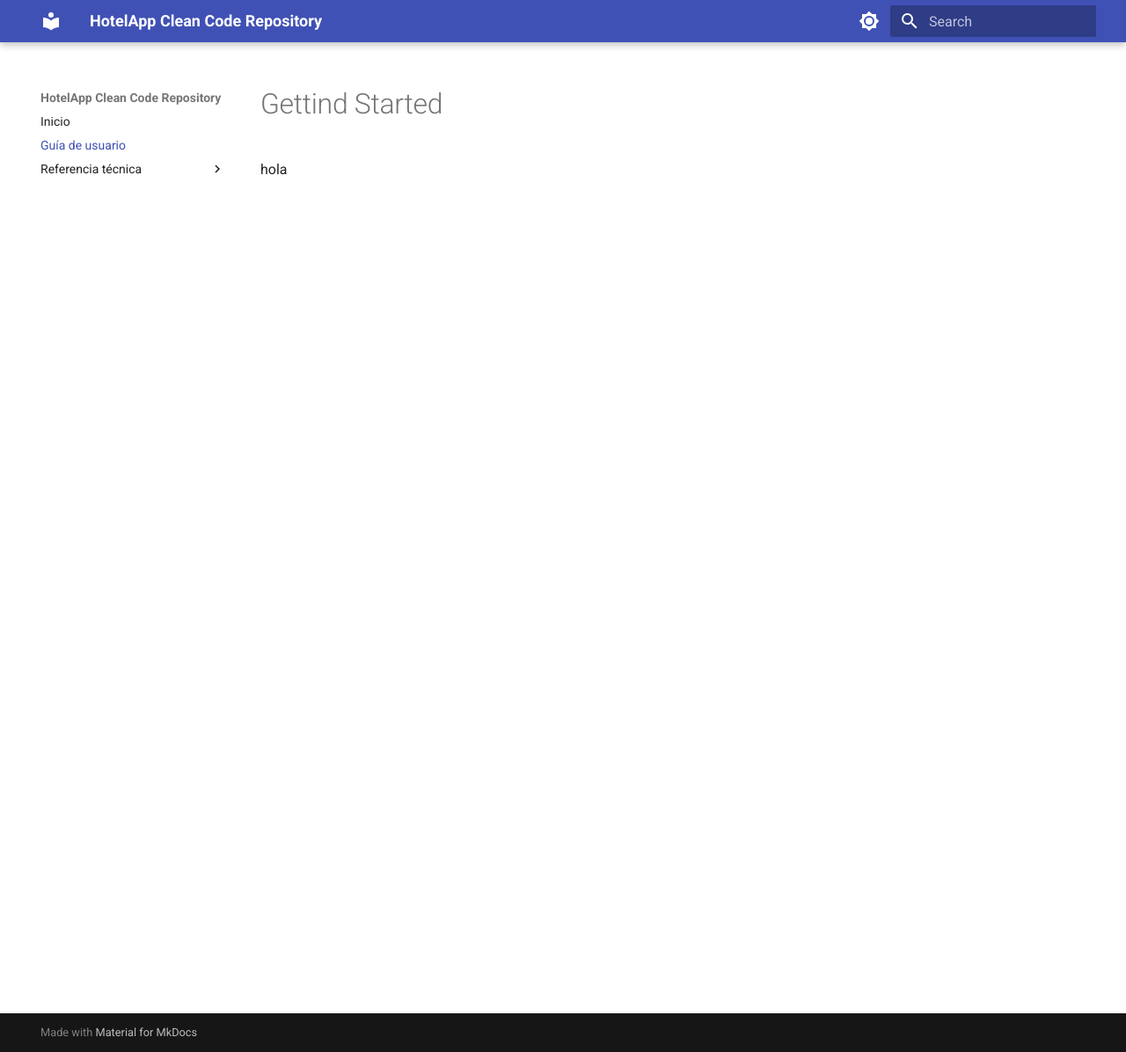
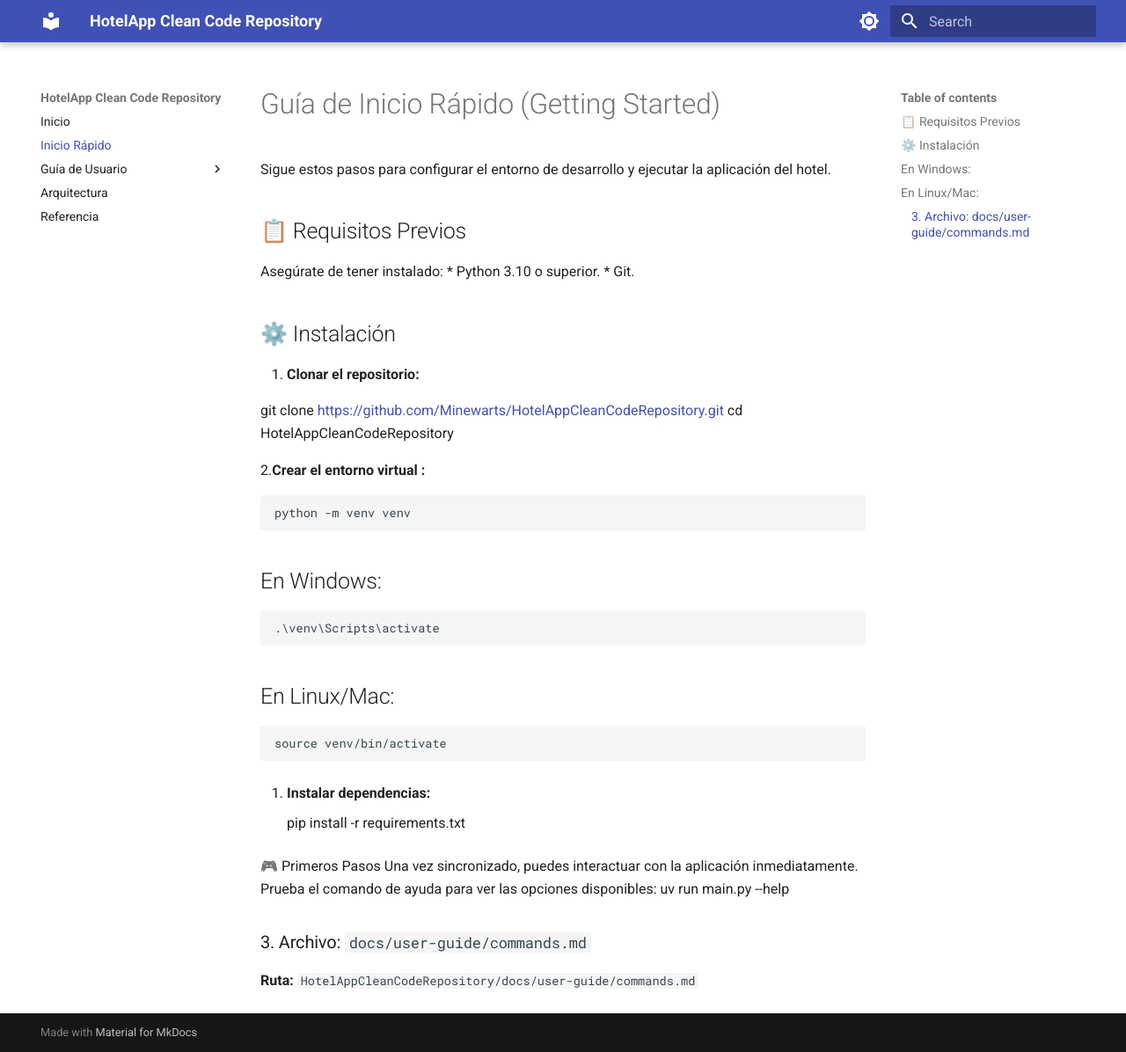
Before and after one commit to Minewarts/HotelAppCleanCodeRepository, an MkDocs documentation site: the page built from docs/getting-started.md, in a window 1280 px wide and 1196 px high. Shown: the whole window at 88% size. Built offline with MkDocs 1.6.1 and Material for MkDocs 9.7.7, drawn with Linux system fonts in a browser that asks for light colours.

Commit message:
Finalizando mkdocs

```diff
--- a/docs/getting-started.md
+++ b/docs/getting-started.md
@@ -1,3 +1,42 @@
-# Gettind Started
+# Guía de Inicio Rápido (Getting Started)
 
-hola
+Sigue estos pasos para configurar el entorno de desarrollo y ejecutar la aplicación del hotel.
+
+## 📋 Requisitos Previos
+Asegúrate de tener instalado:
+* Python 3.10 o superior.
+* Git.
+
+## ⚙️ Instalación
+
+1. **Clonar el repositorio:**
+
+   git clone [https://github.com/Minewarts/HotelAppCleanCodeRepository.git](https://github.com/Minewarts/HotelAppCleanCodeRepository.git)
+   cd HotelAppCleanCodeRepository
+
+
+2.**Crear el entorno virtual :**
+
+    python -m venv venv
+
+## En Windows:
+
+    .\venv\Scripts\activate
+
+## En Linux/Mac:
+
+    source venv/bin/activate
+
+
+3. **Instalar dependencias:**
+
+    pip install -r requirements.txt
+
+
+🎮 Primeros Pasos
+Una vez sincronizado, puedes interactuar con la aplicación inmediatamente. Prueba el comando de ayuda para ver las opciones disponibles:
+    uv run main.py --help
+
+
+### 3. Archivo: `docs/user-guide/commands.md`
+**Ruta:** `HotelAppCleanCodeRepository/docs/user-guide/commands.md`
--- a/mkdocs.yml
+++ b/mkdocs.yml
@@ -25,11 +25,16 @@ plugins:
         python:
           paths: ["src"]
 
+
+
 nav:
   - Inicio: index.md
-  - Guía de usuario: getting-started.md
-  - Referencia técnica:
-    - API de python: api.md
+  - Inicio Rápido: getting-started.md
+  - Guía de Usuario:
+      - Comandos CLI: commands.md
+      - Persistencia: persistence.md
+  - Arquitectura: architecture.md
+  - Referencia: reference.md
 
 markdown_extensions:
   - admonition
```
Also changed, not shown: docs/commands.md (added, +20 -0 lines), docs/index.md (+17 -2 lines), docs/persistence.md (added, +28 -0 lines), docs/reference.md (added, +7 -0 lines), docs/architecture.md (added).
